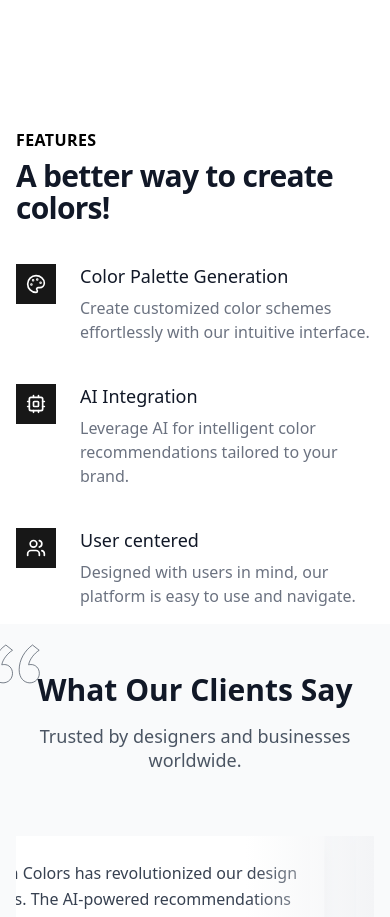
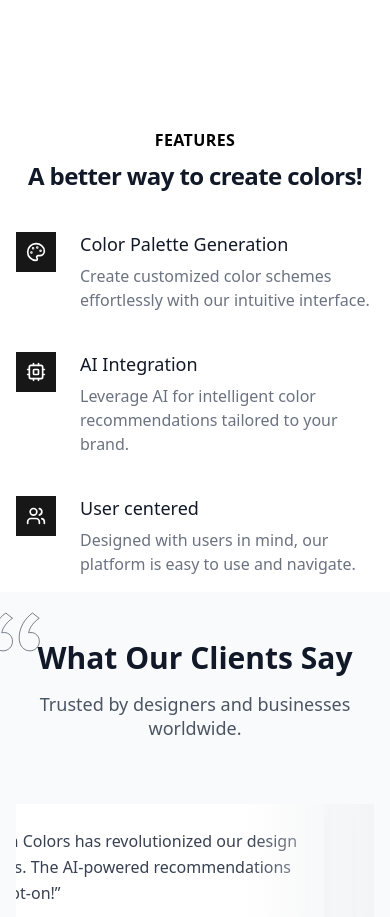
Before and after one commit to peterkessibu/lorem-colors, a Next.js app: page / in a window 390 px wide. Shown: the part 820-1737 px from the top of the page. Built offline with nearby package versions, Linux system fonts and the light colour scheme.

Commit message:
Refactor ColorTuner and Features components for improved layout and styling; adjust text sizes and structure for better readability

```diff
--- a/components/ColorTuner.js
+++ b/components/ColorTuner.js
@@ -2,12 +2,12 @@
 
 import React, { useState, useEffect } from "react";
 import { HexColorPicker } from "react-colorful";
-import { CardDescription, CardHeader, CardTitle } from "@/components/ui/card";
+import { CardDescription, CardTitle } from "@/components/ui/card";
 import { Label } from "@/components/ui/label";
 import { Input } from "@/components/ui/input";
 import { Slider } from "@/components/ui/slider";
 import { Copy, Check } from "lucide-react";
-import Footer from "./Footer"
+import Footer from "./Footer";
 
 const ColorBox = () => {
   const [baseColor, setBaseColor] = useState("#f43f5e");
@@ -101,12 +101,12 @@ const ColorBox = () => {
 
   return (
     <div className="w-full rounded-xl max-w-4xl min-h-screen mx-auto px-4 mt-10 overflow-x-hidden">
-      <CardHeader>
+      <div>
         <CardTitle className="text-xl">Color Palette Generator</CardTitle>
         <CardDescription className="text-sm">
           Customize your color palette with various shades
         </CardDescription>
-      </CardHeader>
+      </div>
       <div className="p-4 mb-4">
         <div className="flex flex-col md:flex-row lg:justify-center justify-between">
           {/* Color Picker Section */}
--- a/components/Features.js
+++ b/components/Features.js
@@ -28,11 +28,11 @@ export default function Features() {
   return (
     <div className="py-4 bg-background">
       <div className="max-w-7xl mx-auto px-4 sm:px-6 lg:px-8">
-        <div className="lg:text-center">
+        <div className="text-center">
           <h2 className="text-base text-black font-semibold tracking-wide uppercase">
             Features
           </h2>
-          <p className="mt-2 text-3xl leading-8 font-extrabold tracking-tight text-gray-900 sm:text-4xl">
+          <p className="mt-2 text-2xl leading-8 font-extrabold tracking-tight text-gray-900 sm:text-4xl">
             A better way to create colors!
           </p>
         </div>
@@ -47,17 +47,17 @@ export default function Features() {
                 animate={{ opacity: 1, y: 0 }}
                 transition={{ duration: 0.5, delay: index * 0.1 }}
               >
-                <dt>
+                <div className="items-center">
                   <div className="absolute flex items-center justify-center h-10 w-10 md:w-12 md:h-12 rounded-md bg-primary text-white">
                     <feature.icon className="h-5 w-5" aria-hidden="true" />
                   </div>
                   <p className="ml-16 text-lg leading-6 font-medium text-gray-900">
                     {feature.name}
                   </p>
-                </dt>
-                <dd className="mt-2 ml-16 text-base text-gray-500">
+                </div>
+                <div className="mt-2 ml-16 text-base text-gray-500">
                   {feature.description}
-                </dd>
+                </div>
               </motion.div>
             ))}
           </dl>
```
